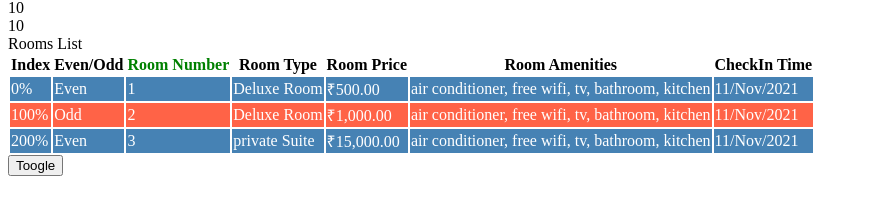
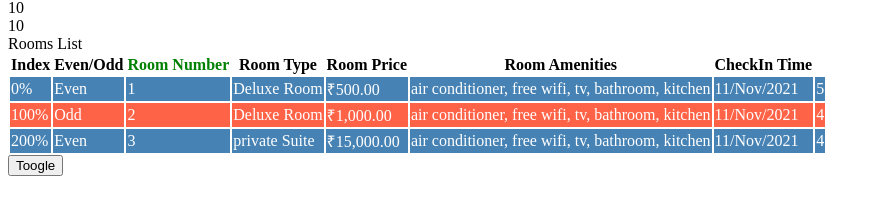
Before and after one commit to Subashtech14/Angular-Full-Course, an Angular app: page / in a window 1280 px wide. Shown: the part 133-336 px from the top of the page, without its empty margins (0-880 px from the left). Built offline with nearby package versions, Linux system fonts and the light colour scheme.

Commit message:
Pipe Lesson Finished

```diff
--- a/src/app/rooms/rooms.component.html
+++ b/src/app/rooms/rooms.component.html
@@ -20,7 +20,7 @@
             <th>CheckIn Time</th>
         </tr>
         <tr [ngClass]="e ? 'even' : 'odd'"
-        *ngFor="let room of roomList; let e=even; let o = odd; let i=index">
+        *ngFor="let room of roomList | slice :0:3; let e=even; let o = odd; let i=index">
         <td>{{i | percent}}</td>
         <td>{{e ? "Even":"Odd"}}</td>
         <td>{{room.roomnumber}}</td>
@@ -28,7 +28,7 @@
         <td>{{room.price | currency : 'INR'}}</td>
         <td>{{room.amenities | lowercase}}</td>
         <td>{{room.checkinTime | date : 'dd/MMM/yyyy'}}</td>
-
+        <td>{{room.rating |number :'1.0-0'}}</td>
         </tr>
     </table>
 </div>
--- a/src/app/rooms/rooms.component.ts
+++ b/src/app/rooms/rooms.component.ts
@@ -24,7 +24,8 @@ roomList :RoomList[]= [{
   price:500,
   photos:"https://images.unsplash.com/photo-1674082540761-440dc1b2326b?ixlib=rb-4.0.3&ixid=MnwxMjA3fDB8MHxlZGl0b3JpYWwtZmVlZHw0fHx8ZW58MHx8fHw%3D&auto=format&fit=crop&w=500&q=60",
   checkinTime:new Date("11-Nov-2021"),
-  checkoutTime:new Date("12-nov-2021")
+  checkoutTime:new Date("12-nov-2021"),
+  rating:4.5,
 },
 {
   roomnumber:2,
@@ -33,7 +34,8 @@ roomList :RoomList[]= [{
   price:1000,
   photos:"https://images.unsplash.com/photo-1674082540761-440dc1b2326b?ixlib=rb-4.0.3&ixid=MnwxMjA3fDB8MHxlZGl0b3JpYWwtZmVlZHw0fHx8ZW58MHx8fHw%3D&auto=format&fit=crop&w=500&q=60",
   checkinTime:new Date("11-Nov-2021"),
-  checkoutTime:new Date("12-nov-2021")
+  checkoutTime:new Date("12-nov-2021"),
+  rating:4,
 },
 {
   roomnumber:3,
@@ -42,7 +44,8 @@ roomList :RoomList[]= [{
   price:15000,
   photos:"https://images.unsplash.com/photo-1674082540761-440dc1b2326b?ixlib=rb-4.0.3&ixid=MnwxMjA3fDB8MHxlZGl0b3JpYWwtZmVlZHw0fHx8ZW58MHx8fHw%3D&auto=format&fit=crop&w=500&q=60",
   checkinTime:new Date("11-Nov-2021"),
-  checkoutTime:new Date("12-nov-2021")
+  checkoutTime:new Date("12-nov-2021"),
+  rating:3.5,
 }]
 toogle(){
 this.hideRooms =!this.hideRooms
--- a/src/app/rooms/rooms.ts
+++ b/src/app/rooms/rooms.ts
@@ -11,4 +11,5 @@ export interface RoomList{
     photos:string;
     checkinTime:Date;
     checkoutTime:Date;
+    rating:number;
 }
```
